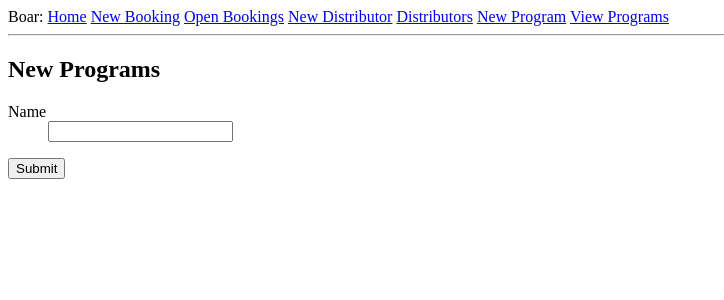
After one commit to deadlyraptor/boar, a Flask app: page /program/new in a window 1280 px wide. The commit adds this page. Shown: the top 300 px of the page, without its empty margins (0-724 px from the left). Run offline with Flask 2, Linux system fonts and the light colour scheme; some libraries are stand-ins or nearby versions.

Commit message:
Add a programs table and corresponding views
This eliminates the program list in config.py and allows users to
create their own programs.

```diff
--- a/boar/__init__.py
+++ b/boar/__init__.py
@@ -10,7 +10,7 @@ app.config.from_object(Config)
 db = SQLAlchemy(app)
 migrate = Migrate(app, db)
 
-from .views import results, distributor, booking, payment, errors
+from .views import results, distributor, booking, payment, program, errors
 
 
 @app.route('/')
--- a/boar/forms.py
+++ b/boar/forms.py
@@ -6,9 +6,7 @@ from wtforms.validators import InputRequired
 from wtforms.fields.html5 import DateField
 from wtforms.ext.sqlalchemy.fields import QuerySelectField
 from datetime import datetime
-from boar import app, db
-from config import programs
-from .models import Distributor
+from .models import Distributor, Program
 
 
 class DistributorForm(FlaskForm):
@@ -42,14 +40,19 @@ class DistributorForm(FlaskForm):
 
 
 def query_distributor():
-    return db.session.query(Distributor).order_by(Distributor.company)
+    return Distributor.query.order_by(Distributor.company)
+
+
+def query_program():
+    return Program.query.order_by(Program.name)
 
 
 class BookingForm(FlaskForm):
     distributor = QuerySelectField(query_factory=query_distributor,
                                    allow_blank=False, get_label='company')
     film = StringField('Film', validators=[InputRequired()])
-    program = SelectField('Program', choices=programs)
+    program = QuerySelectField(query_factory=query_program,
+                               allow_blank=False, get_label='name')
     guarantee = IntegerField('Guarantee', default=0)
     percentage = IntegerField('Percentage', default=35)
     start_date = DateField('Start Date', default=datetime.utcnow)
@@ -62,3 +65,7 @@ class PaymentForm(FlaskForm):
     date = DateField('Date', default=datetime.utcnow)
     check_number = StringField('Check Number', validators=[InputRequired()])
     amount = IntegerField('Amount', validators=[InputRequired()])
+
+
+class ProgramForm(FlaskForm):
+    name = StringField('Name', validators=[InputRequired()])
--- a/boar/tables.py
+++ b/boar/tables.py
@@ -49,3 +49,7 @@ class Results(Table):
     overage = Col('Overage')
     owed = Col('Owed')
     net = Col('Net')
+
+
+class Programs(Table):
+    name = Col('Name')
--- a/boar/templates/404.html
+++ b/boar/templates/404.html
@@ -1,4 +1,5 @@
 {% extends 'base.html' %}
+{% block title %}File Not Found{% endblock %}
 
 {% block content %}
   <h1>File Not Found</h1>
--- a/boar/templates/500.html
+++ b/boar/templates/500.html
@@ -1,7 +1,8 @@
 {% extends 'base.html' %}
+{% block title %}Internsl Server Error{% endblock %}
 
 {% block content %}
-  <h1>An unexpected ereror has occured.</h1>
+  <h1>An unexpected error has occured.</h1>
   <p>The administrator has been notified. Sorry for the inconvenience!</p>
   <p><a href='{{ url_for('index') }}'>Back</a></p>
 {% endblock %}
--- a/boar/templates/base.html
+++ b/boar/templates/base.html
@@ -12,6 +12,8 @@
       <a href='{{ url_for('open_bookings') }}'>Open Bookings</a>
       <a href='{{ url_for('new_distributor') }}'>New Distributor</a>
       <a href='{{ url_for('list_distributors') }}'>Distributors</a>
+      <a href='{{ url_for('new_program') }}'>New Program</a>
+      <a href='{{ url_for('view_programs') }}'>View Programs</a>
     </div>
     <hr />
     {% with messages = get_flashed_messages() %}
--- /dev/null
+++ b/boar/templates/program/new.html
@@ -0,0 +1,15 @@
+{% extends 'base.html' %}
+{% block title %}New Program{% endblock %}
+
+{% block content %}
+<h2>New Programs</h2>
+
+{% from "_formhelpers.html" import render_field %}
+<form method=post>
+  <dl>
+    {{ form.csrf_token }}
+    {{ render_field(form.name) }}
+  </dl>
+{% block input %}<input type=submit value=Submit />{% endblock %}
+</form>
+{% endblock %}
--- a/boar/views/booking.py
+++ b/boar/views/booking.py
@@ -1,7 +1,7 @@
 # booking.py
 
 from boar import app, db
-from flask import Flask, flash, render_template, request, redirect, url_for
+from flask import Flask, flash, render_template, redirect, url_for
 from ..models import Booking, Distributor
 from ..forms import BookingForm
 from ..tables import Bookings
--- a/boar/views/distributor.py
+++ b/boar/views/distributor.py
@@ -1,7 +1,7 @@
 # distributor.py
 
 from boar import app, db
-from flask import Flask, flash, render_template, request, redirect, url_for
+from flask import Flask, flash, render_template, redirect, url_for
 from ..models import Distributor
 from ..forms import DistributorForm
 from ..tables import Distributors
--- a/boar/views/payment.py
+++ b/boar/views/payment.py
@@ -1,7 +1,7 @@
 # payment.py
 
 from boar import app, db
-from flask import Flask, flash, render_template, request, redirect, url_for
+from flask import Flask, flash, render_template, redirect, url_for
 from ..models import Booking, Payment
 from ..forms import PaymentForm
 from ..tables import Bookings, Payments
--- /dev/null
+++ b/boar/views/program.py
@@ -0,0 +1,34 @@
+# program.py
+
+from boar import app, db
+from flask import Flask, flash, render_template, redirect, url_for
+from ..models import Program
+from ..forms import ProgramForm
+from ..tables import Programs
+
+
+@app.route('/program/new', methods=['GET', 'POST'])
+def new_program():
+    """
+    Add a new program
+    """
+    form = ProgramForm()
+    if form.validate_on_submit():
+        program = Program(name=form.name.data)
+        db.session.add(program)
+        db.session.commit()
+        flash('Program added successfully!')
+        return redirect(url_for('index'))
+    return render_template('/program/new.html', form=form)
+
+
+@app.route('/programs', methods=['GET', 'POST'])
+def view_programs():
+    programs = Program.query.order_by(Program.name).all()
+    if not programs:
+        flash('No programs found!')
+        return redirect(url_for('index'))
+    else:
+        table = Programs(programs)
+        table.border = True
+        return render_template('/program/view.html', table=table)
--- a/boar/views/results.py
+++ b/boar/views/results.py
@@ -1,7 +1,7 @@
 # views.py
 
 from boar import app, db
-from flask import Flask, flash, render_template, request, redirect, url_for
+from flask import Flask, flash, render_template, redirect, url_for
 from ..models import Booking
 from ..tables import Distributors, Results
 
```
Also changed, not shown: boar/models.py (+20 -1 lines), boar/templates/program/view.html (added, +11 -0 lines), migrations/versions/d631893d2f90_programs_table.py (added, +47 -0 lines).
